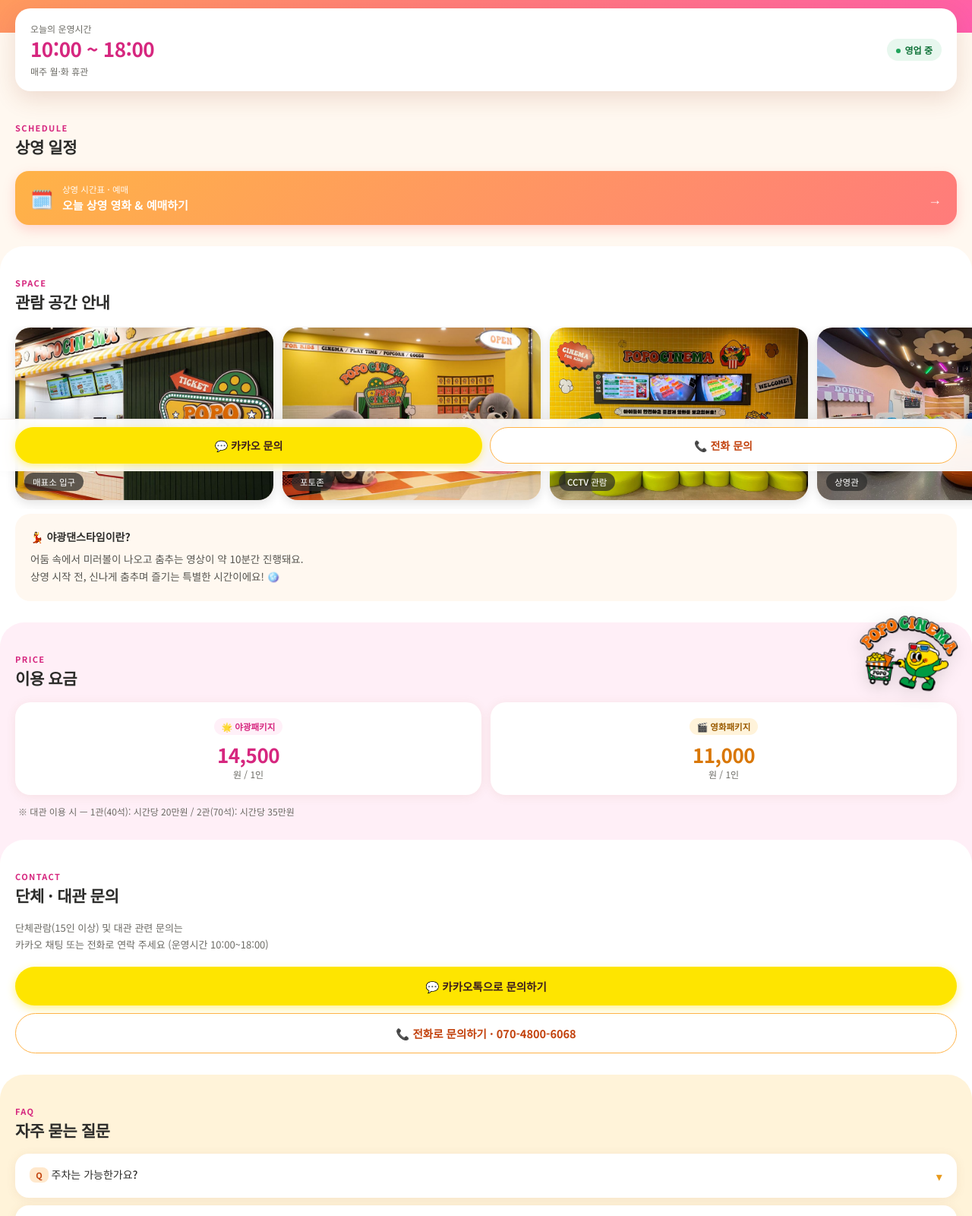
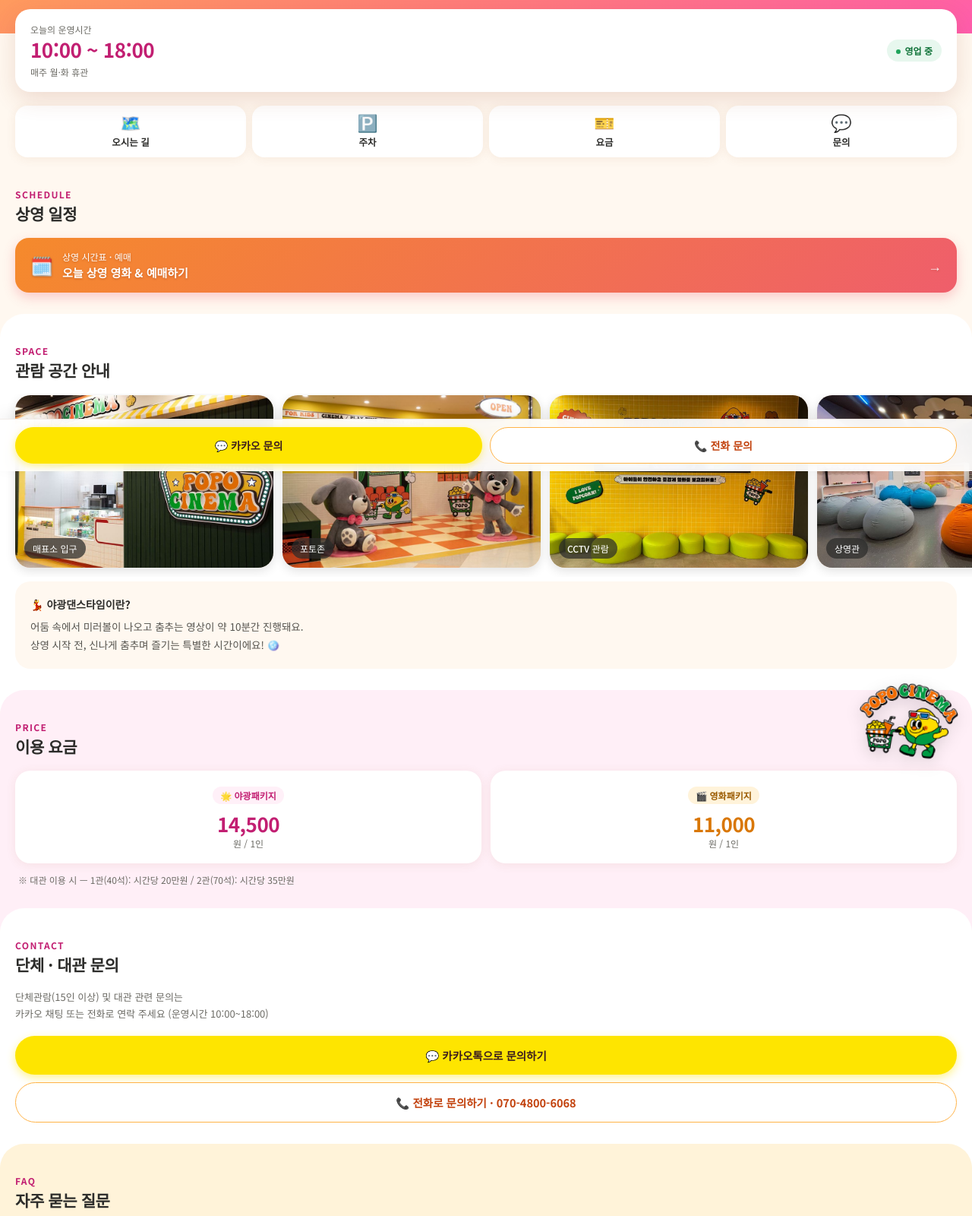
Before and after one commit to pshvip86-sketc/popo-cinema, a plain HTML site: page index.html in a window 1280 px wide. Shown: the part 180-1780 px from the top of the page at 76% size. Drawn offline with Linux system fonts and the light colour scheme.

Commit message:
Add files via upload
똑같은 파일명 있으면 지금추가한거로 바꿔 진행

```diff
--- a/index.html
+++ b/index.html
@@ -54,21 +54,26 @@
       --line: rgba(120, 70, 30, 0.10);
       --orange: #FFB347;
       --orange-text: #C2410C;   /* 흰 배경 위 글자용으로 진하게 */
-      --pink-text: #D6277F;     /* 브랜드 핑크(#FF5CAD)의 글자용 진한 버전 */
+      --pink-text: #C21F72;     /* 브랜드 핑크(#FF5CAD)의 글자용 진한 버전 (대비 4.5 이상) */
+      --grad-btn: linear-gradient(135deg, #F58A2C 0%, #EF5E6B 100%); /* 버튼용: 흰 글씨가 더 잘 읽히게 살짝 진하게 */
       --grad: linear-gradient(135deg, #FFB347, #FF7B7B);
       --shadow: 0 2px 14px rgba(150, 90, 40, 0.09);
       --radius: 20px;
     }
-    html { -webkit-text-size-adjust: 100%; }
+    html { -webkit-text-size-adjust: 100%; scroll-behavior: smooth; scroll-padding-top: 12px; }
+    @media (prefers-reduced-motion: reduce) {
+      html { scroll-behavior: auto; }
+      *, *::before, *::after { transition-duration: 0.01ms !important; animation-duration: 0.01ms !important; }
+    }
     body { font-family: 'Noto Sans KR', sans-serif; background: var(--cream); color: var(--ink); -webkit-font-smoothing: antialiased; }
 
     /* ── 첫 화면 ── */
     .popo-hero { background: linear-gradient(160deg, #FFB347 0%, #FF7B7B 60%, #FF5CAD 100%); padding: 2.25rem 1.5rem 3.6rem; text-align: center; position: relative; overflow: hidden; }
     .popo-hero::before { content: '🎬'; position: absolute; font-size: 120px; opacity: 0.08; top: -20px; right: -20px; }
-    .popo-hero-badge { display: inline-block; background: rgba(255,255,255,0.25); color: #fff; font-size: 11px; font-weight: 500; padding: 4px 12px; border-radius: 20px; margin-bottom: 0.75rem; letter-spacing: 0.5px; }
+    .popo-hero-badge { display: inline-block; background: rgba(140, 50, 30, 0.22); color: #fff; font-size: 12px; font-weight: 700; padding: 5px 13px; border-radius: 20px; margin-bottom: 0.75rem; letter-spacing: 0.5px; }
     .hero-logo { display: block; width: 260px; max-width: 80%; height: auto; margin: 0 auto 0.6rem; filter: drop-shadow(0 4px 10px rgba(0,0,0,0.18)); }
     .sr-only { position: absolute; width: 1px; height: 1px; overflow: hidden; clip: rect(0 0 0 0); white-space: nowrap; } /* 화면에는 안 보이고 검색·스크린리더에만 읽히는 제목 */
-    .popo-hero p { color: rgba(255,255,255,0.95); font-size: 13.5px; line-height: 1.65; }
+    .popo-hero p { color: #fff; font-size: 13.5px; font-weight: 500; line-height: 1.65; text-shadow: 0 1px 8px rgba(150, 50, 30, 0.45), 0 0 2px rgba(150, 50, 30, 0.35); }
 
     /* ── 오늘의 운영 카드 (첫 화면 아래에 살짝 겹침) ── */
     .today-card { position: relative; z-index: 2; margin: -2rem 1.25rem 0; background: #fff; border-radius: var(--radius); box-shadow: 0 10px 30px rgba(150, 70, 40, 0.16); padding: 1.1rem 1.25rem; display: flex; align-items: center; justify-content: space-between; gap: 12px; }
@@ -82,9 +87,16 @@
     .today-pill.done, .today-pill.closed { background: #F1EFE8; color: #5F5E5A; }
     .today-card.is-closed .today-hours { font-size: 22px; color: #444441; }
 
+    /* ── 빠른 이동: 자주 찾는 곳으로 바로 ── */
+    .quick-nav { position: relative; z-index: 1; display: grid; grid-template-columns: repeat(4, 1fr); gap: 8px; margin: 1.1rem 1.25rem 0; }
+    .quick-nav a { display: flex; flex-direction: column; align-items: center; justify-content: center; gap: 6px; min-height: 68px; padding: 10px 4px; border-radius: 16px; background: #fff; box-shadow: var(--shadow); color: var(--ink); text-decoration: none; font-size: 12.5px; font-weight: 700; transition: transform 0.12s; }
+    .quick-nav a:active { transform: scale(0.96); }
+    .quick-nav a:focus-visible { outline: 2px solid var(--pink-text); outline-offset: 2px; }
+    .quick-nav .qi { font-size: 22px; line-height: 1; }
+
     .event-banner { background: linear-gradient(135deg, #7C3AED, #A855F7); margin: 1.25rem 1.25rem 0; border-radius: var(--radius); padding: 1rem 1.25rem; position: relative; overflow: hidden; }
     .event-banner::before { content: '🎉'; position: absolute; font-size: 60px; opacity: 0.15; right: -8px; top: 50%; transform: translateY(-50%); }
-    .event-badge { display: inline-block; background: rgba(255,255,255,0.25); color: #fff; font-size: 10px; font-weight: 700; padding: 3px 10px; border-radius: 20px; margin-bottom: 0.5rem; letter-spacing: 0.5px; }
+    .event-badge { display: inline-block; background: rgba(255,255,255,0.25); color: #fff; font-size: 12px; font-weight: 700; padding: 3px 10px; border-radius: 20px; margin-bottom: 0.5rem; letter-spacing: 0.5px; }
     .event-title { color: #fff; font-size: 15px; font-weight: 700; margin-bottom: 0.4rem; }
     .event-desc { color: rgba(255,255,255,0.9); font-size: 12px; line-height: 1.7; }
     .event-desc span { display: block; }
@@ -98,7 +110,7 @@
     .section + .section { margin-top: -28px; border-radius: 32px 32px 0 0; }
     .section-head { position: relative; margin-bottom: 1.1rem; }
     .mascot-peek { position: absolute; right: -2px; top: -50px; width: 132px; height: auto; transform: rotate(5deg); filter: drop-shadow(0 6px 10px rgba(0, 0, 0, 0.14)); pointer-events: none; }
-    .eyebrow { display: block; font-size: 11px; font-weight: 700; letter-spacing: 1.4px; color: var(--pink-text); margin-bottom: 4px; }
+    .eyebrow { display: block; font-size: 12px; font-weight: 700; letter-spacing: 1.4px; color: var(--pink-text); margin-bottom: 4px; }
     .section-title { font-size: 21px; font-weight: 700; color: var(--ink); letter-spacing: -0.4px; line-height: 1.3; }
 
     .info-card { background: var(--card); border-radius: var(--radius); padding: 1.25rem; box-shadow: var(--card-shadow); }
@@ -106,12 +118,12 @@
     .info-card p { font-size: 13.5px; color: var(--body); line-height: 1.75; }
 
     /* ── 버튼: 주 버튼 = 채움 / 보조 버튼 = 윤곽선 ── */
-    .schedule-btn { display: flex; align-items: center; justify-content: space-between; background: var(--grad); color: #fff; border-radius: 18px; padding: 1rem 1.25rem; text-decoration: none; font-weight: 500; font-size: 14px; box-shadow: 0 6px 16px rgba(255, 123, 123, 0.28); transition: transform 0.12s, box-shadow 0.12s; }
+    .schedule-btn { display: flex; align-items: center; justify-content: space-between; background: var(--grad-btn); color: #fff; text-shadow: 0 1px 3px rgba(120, 40, 0, 0.35); border-radius: 18px; padding: 1rem 1.25rem; text-decoration: none; font-weight: 500; font-size: 14px; box-shadow: 0 6px 16px rgba(239, 94, 107, 0.30); transition: transform 0.12s, box-shadow 0.12s; }
     .schedule-btn:active { transform: scale(0.98); box-shadow: 0 3px 8px rgba(255, 123, 123, 0.28); }
     @media (hover: hover) { .schedule-btn:hover { transform: translateY(-2px); } }
     .schedule-btn .left { display: flex; align-items: center; gap: 12px; }
     .schedule-btn .icon { font-size: 24px; }
-    .schedule-btn .label { font-size: 11.5px; opacity: 0.92; display: block; margin-bottom: 2px; }
+    .schedule-btn .label { font-size: 12px; font-weight: 500; display: block; margin-bottom: 2px; }
     .schedule-btn .title { font-size: 15px; font-weight: 700; }
     .schedule-btn .arrow { font-size: 18px; opacity: 0.9; }
     .schedule-btn.map { margin-top: 12px; background: #fff; color: var(--ink); border: 1.5px solid var(--orange); box-shadow: none; }
@@ -126,7 +138,7 @@
     .show-row.past { opacity: 0.45; }
     .show-time { font-weight: 700; color: var(--pink-text); min-width: 44px; font-variant-numeric: tabular-nums; }
     .show-title { flex: 1; color: var(--ink); }
-    .show-meta { font-size: 11.5px; color: var(--muted); white-space: nowrap; }
+    .show-meta { font-size: 12px; color: var(--muted); white-space: nowrap; }
 
     /* 공간 사진: 옆으로 밀어서 보는 갤러리 (스크립트 없이 CSS scroll-snap) */
     .gallery { display: flex; gap: 12px; overflow-x: auto; scroll-snap-type: x mandatory; -webkit-overflow-scrolling: touch; margin: 0 -1.25rem 6px; padding: 2px 1.25rem 12px; scrollbar-width: none; }
@@ -134,9 +146,9 @@
     .gallery:focus-visible { outline: 2px solid var(--pink-text); outline-offset: 2px; }
     .gallery figure { flex: 0 0 min(82%, 340px); scroll-snap-align: center; position: relative; border-radius: var(--radius); overflow: hidden; background: #FFE0CC; aspect-ratio: 3 / 2; box-shadow: 0 4px 14px rgba(0, 0, 0, 0.12); }
     .gallery img { width: 100%; height: 100%; object-fit: cover; display: block; }
-    .gallery figcaption { position: absolute; left: 12px; bottom: 12px; background: rgba(44,44,42,0.72); color: #fff; font-size: 11.5px; font-weight: 500; padding: 4px 11px; border-radius: 20px; }
+    .gallery figcaption { position: absolute; left: 12px; bottom: 12px; background: rgba(44,44,42,0.72); color: #fff; font-size: 12px; font-weight: 500; padding: 5px 11px; border-radius: 20px; }
 
-    .copy-btn { margin-top: 10px; border: 1.5px solid var(--orange); background: transparent; color: var(--orange-text); border-radius: 999px; padding: 7px 15px; font-size: 12.5px; font-weight: 700; font-family: 'Noto Sans KR', sans-serif; cursor: pointer; transition: background 0.12s, transform 0.12s; }
+    .copy-btn { display: inline-flex; align-items: center; min-height: 44px; margin-top: 10px; border: 1.5px solid var(--orange); background: transparent; color: var(--orange-text); border-radius: 999px; padding: 0 18px; font-size: 13px; font-weight: 700; font-family: 'Noto Sans KR', sans-serif; cursor: pointer; transition: background 0.12s, transform 0.12s; }
     .copy-btn:active { background: #FFF1DC; transform: scale(0.97); }
     .copy-btn:focus-visible { outline: 2px solid var(--pink-text); outline-offset: 2px; }
     .copy-btn.done { background: #FFF1DC; border-color: var(--orange-text); }
@@ -144,7 +156,7 @@
     /* ── 요금 ── */
     .price-grid { display: grid; grid-template-columns: 1fr 1fr; gap: 12px; }
     .price-card { background: #fff; border-radius: var(--radius); padding: 1.15rem 0.75rem; text-align: center; box-shadow: var(--shadow); }
-    .price-card .p-name { display: inline-block; font-size: 11.5px; font-weight: 700; color: var(--pink-text); background: #FFF0F8; padding: 3px 10px; border-radius: 999px; margin-bottom: 10px; }
+    .price-card .p-name { display: inline-block; font-size: 12px; font-weight: 700; color: var(--pink-text); background: #FFF0F8; padding: 3px 10px; border-radius: 999px; margin-bottom: 10px; }
     .price-card .p-price { font-size: 26px; font-weight: 700; letter-spacing: -0.5px; color: var(--pink-text); line-height: 1.2; }
     .price-card .p-unit { font-size: 12px; color: var(--muted); margin-top: 2px; }
     .price-card.movie .p-name { color: #9A5B00; background: #FFF3DA; }
@@ -165,8 +177,8 @@
     .faq-q::-webkit-details-marker { display: none; }
     .faq-q:active { background: rgba(255, 179, 71, 0.10); }
     .faq-q:focus-visible { outline: 2px solid var(--pink-text); outline-offset: -2px; }
-    .faq-q .q-badge { background: #FFE8CC; color: var(--orange-text); font-size: 11px; font-weight: 700; padding: 2px 8px; border-radius: 8px; flex-shrink: 0; margin-top: 1px; }
-    .faq-q .arrow { font-size: 16px; color: #E89A1C; flex-shrink: 0; transition: transform 0.2s; }
+    .faq-q .q-badge { background: #FFE8CC; color: #9A3412; font-size: 12px; font-weight: 700; padding: 2px 8px; border-radius: 8px; flex-shrink: 0; margin-top: 1px; }
+    .faq-q .arrow { font-size: 16px; color: var(--orange-text); flex-shrink: 0; transition: transform 0.2s; }
     .faq-item[open] .faq-q .arrow { transform: rotate(180deg); }
     .faq-a { padding: 0 1.2rem 1.1rem; font-size: 13px; color: var(--body); line-height: 1.85; border-top: 1px solid var(--line); }
     .faq-a > :first-child { margin-top: 0.85rem; }
@@ -178,10 +190,10 @@
     .info-label { color: var(--orange-text); font-weight: 700; min-width: 48px; flex-shrink: 0; }
     .info-value { color: #444441; line-height: 1.7; }
 
-    .footer { position: relative; margin-top: -28px; border-radius: 32px 32px 0 0; background: #444441; padding: 2.5rem 1.25rem calc(6rem + env(safe-area-inset-bottom)); text-align: center; color: #B4B2A9; font-size: 11.5px; line-height: 1.9; }
+    .footer { position: relative; margin-top: -28px; border-radius: 32px 32px 0 0; background: #444441; padding: 2.5rem 1.25rem calc(6rem + env(safe-area-inset-bottom)); text-align: center; color: #B4B2A9; font-size: 12px; line-height: 1.9; }
     .footer-logo { display: block; width: 130px; height: auto; margin: 0 auto 0.75rem; }
     .footer .footer-name { font-size: 14px; font-weight: 500; color: #FFB347; margin-bottom: 6px; }
-    .footer a { color: #FFB347; text-decoration: none; }
+    .footer a { display: inline-block; padding: 12px 10px; color: #FFB347; text-decoration: none; }
 
     /* ── 하단 고정 문의 바 ── */
     .fixed-inquiry { position: fixed; bottom: 0; left: 0; right: 0; background: rgba(255,255,255,0.94); -webkit-backdrop-filter: blur(12px); backdrop-filter: blur(12px); border-top: 1px solid var(--line); padding: 10px 1.25rem calc(10px + env(safe-area-inset-bottom)); display: flex; gap: 10px; z-index: 999; box-shadow: 0 -6px 20px rgba(0,0,0,0.06); }
@@ -210,6 +222,13 @@
     </div>
     <span class="today-pill" id="today-pill" hidden></span>
   </section>
+
+  <nav class="quick-nav" aria-label="빠른 이동">
+    <a href="#location"><span class="qi" aria-hidden="true">🗺️</span>오시는 길</a>
+    <a href="#faq-parking"><span class="qi" aria-hidden="true">🅿️</span>주차</a>
+    <a href="#price"><span class="qi" aria-hidden="true">🎫</span>요금</a>
+    <a href="#contact"><span class="qi" aria-hidden="true">💬</span>문의</a>
+  </nav>
 
   <!--
     이벤트 배너 (필요할 때만 주석을 풀어 쓰세요)
@@ -287,7 +306,7 @@
     </div>
   </div>
 
-  <div class="section tint-pink">
+  <div class="section tint-pink" id="price">
     <div class="section-head">
       <img class="mascot-peek" src="logo-cart.png" width="368" height="275" loading="lazy" decoding="async" alt="">
       <span class="eyebrow">PRICE</span>
@@ -310,7 +329,7 @@
     </div>
   </div>
 
-  <div class="section alt">
+  <div class="section alt" id="contact">
     <div class="section-head">
       <span class="eyebrow">CONTACT</span>
       <h2 class="section-title">단체 · 대관 문의</h2>
@@ -336,7 +355,7 @@
     </div>
 
     <!-- name="faq"가 같은 details는 하나만 열려요 (지원 안 하는 구형 브라우저에서는 여러 개가 열릴 뿐 정상 동작) -->
-    <details class="faq-item" name="faq">
+    <details class="faq-item" name="faq" id="faq-parking">
       <summary class="faq-q">
         <span><span class="q-badge">Q</span> 주차는 가능한가요?</span>
         <span class="arrow" aria-hidden="true">▾</span>
@@ -409,7 +428,7 @@
     </details>
   </div>
 
-  <div class="section alt">
+  <div class="section alt" id="location">
     <div class="section-head">
       <span class="eyebrow">LOCATION</span>
       <h2 class="section-title">오시는 길</h2>
@@ -719,6 +738,14 @@
       });
     });
 
+    /* 빠른 이동으로 FAQ 항목(주차)에 오면 그 질문을 바로 펼쳐줘요 */
+    function openHashTarget() {
+      const t = location.hash.length > 1 && document.getElementById(decodeURIComponent(location.hash.slice(1)));
+      if (t && t.tagName === 'DETAILS') t.open = true;
+    }
+    window.addEventListener('hashchange', openHashTarget);
+    openHashTarget();
+
     applyDateWindows();
     initSheet();
   </script>
```
